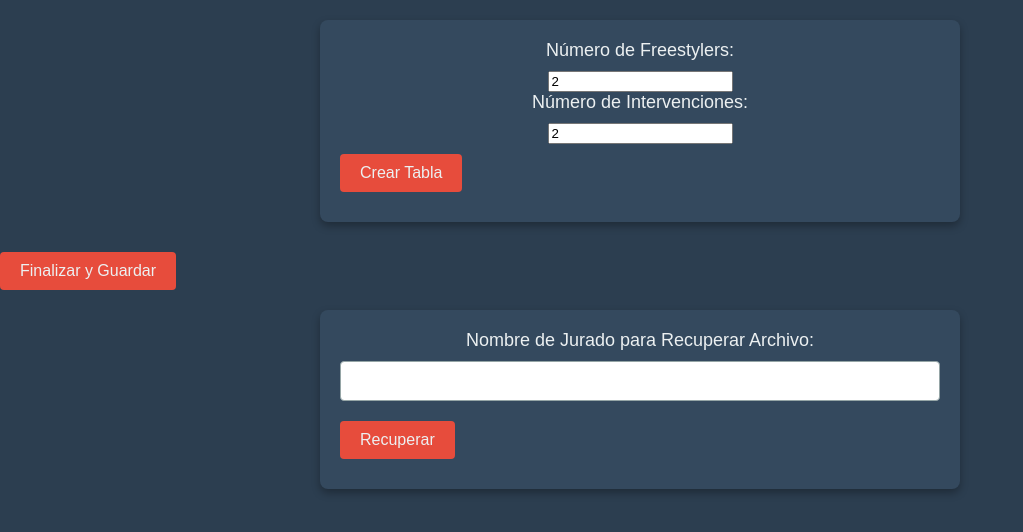
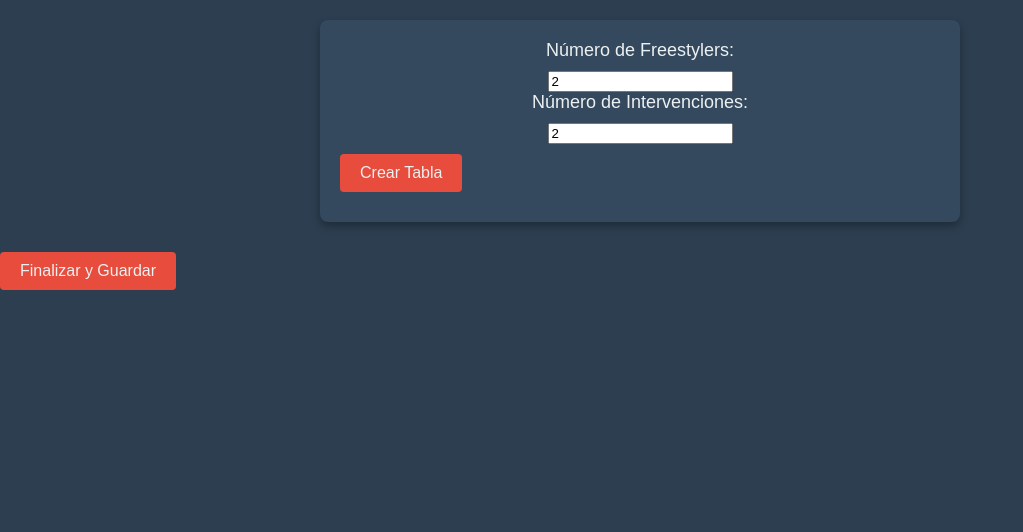
Before and after one commit to Basermc/batalla, a plain HTML site: page index.html in a window 1280 px wide. Shown: the whole page, without its empty margins (0-1023 px from the left). Drawn offline with Linux system fonts and the light colour scheme.

Commit message:
Update index.html

```diff
--- a/index.html
+++ b/index.html
@@ -97,31 +97,6 @@
             border-radius: 5px;
             background-color: #34495e;
         }
-        .recover-container {
-            margin: 20px auto;
-            width: 90%;
-            max-width: 600px;
-            background-color: #34495e; /* Fondo de la caja */
-            padding: 20px;
-            border-radius: 8px;
-            box-shadow: 0 4px 8px rgba(0, 0, 0, 0.3); /* Sombra */
-        }
-        .recover-input {
-            font-size: 16px;
-            padding: 10px;
-            border: 1px solid #95a5a6;
-            border-radius: 4px;
-            margin-bottom: 10px;
-            width: calc(100% - 22px); /* Ajustar para padding y border */
-        }
-        .recover-message {
-            background-color: #2ecc71; /* Verde brillante */
-            color: #ffffff; /* Texto blanco */
-            padding: 10px;
-            border-radius: 4px;
-            display: none; /* Ocultar inicialmente */
-            margin-top: 10px;
-        }
     </style>
 </head>
 <body>
@@ -136,18 +111,9 @@
         <!-- La tabla se generará aquí -->
     </table>
     <button onclick="finalizar()">Finalizar y Guardar</button>
-
-    <div class="recover-container">
-        <label for="nombreJuradoRecuperar">Nombre de Jurado para Recuperar Archivo:</label>
-        <input type="text" id="nombreJuradoRecuperar" class="recover-input">
-        <button onclick="recuperarArchivo()">Recuperar</button>
-        <div id="recuperarMensaje" class="recover-message"></div>
-    </div>
-
     <div id="warningMessage" class="warning" style="display: none;">
         Recuerda guardar tus cambios antes de abandonar la página.
     </div>
-
     <script>
         let formChanged = false;
 
@@ -264,32 +230,6 @@
             }
         }
 
-        async function recuperarArchivo() {
-            const nombreJurado = document.getElementById('nombreJuradoRecuperar').value;
-            if (!nombreJurado) {
-                alert('El nombre de jurado es obligatorio para recuperar el archivo.');
-                return;
-            }
-            const now = new Date();
-            const formattedDate = `${now.getFullYear()}-${('0' + (now.getMonth() + 1)).slice(-2)}-${('0' + now.getDate()).slice(-2)}`;
-            const url = `https://incredible-torrone-545d43.netlify.app/.netlify/functions/get-file?path=puntuaciones/${formattedDate}//${nombreJurado}.txt`;
-
-            try {
-                const response = await fetch(url);
-                if (response.status === 200) {
-                    const text = await response.text();
-                    document.getElementById('recuperarMensaje').innerText = `Contenido del archivo:\n${text}`;
-                    document.getElementById('recuperarMensaje').style.display = 'block';
-                } else {
-                    document.getElementById('recuperarMensaje').innerText = 'No se pudo recuperar el archivo. Código de estado: ' + response.status;
-                    document.getElementById('recuperarMensaje').style.display = 'block';
-                }
-            } catch (error) {
-                document.getElementById('recuperarMensaje').innerText = 'Error al recuperar el archivo.';
-                document.getElementById('recuperarMensaje').style.display = 'block';
-            }
-        }
-
         window.addEventListener('beforeunload', function (e) {
             if (formChanged) {
                 const confirmationMessage = 'Tienes cambios no guardados. ¿Estás seguro de que quieres salir?';
```
